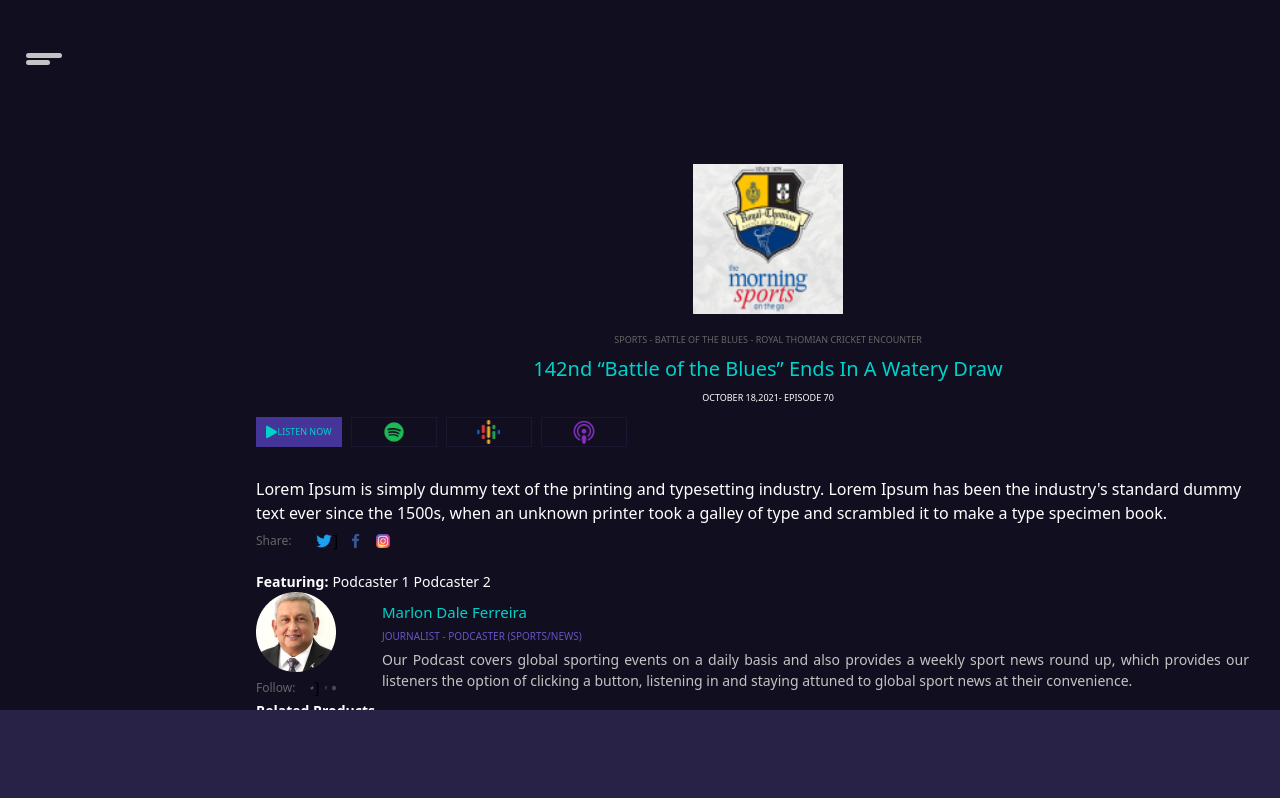
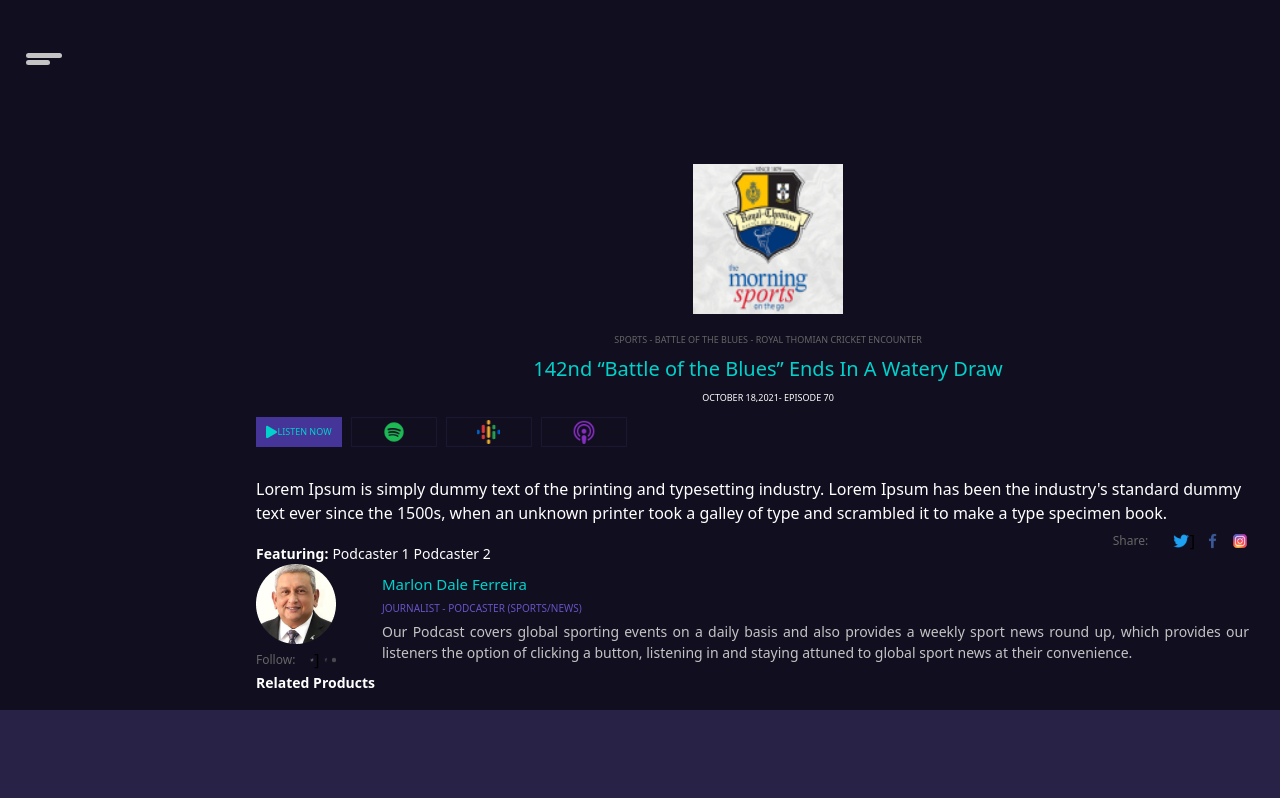
Before and after one commit to tsjayakody/onthego-client, a React (Create React App) app: page /episodes/episodeslist/episodedetail in a window 1280 px wide. Shown: the top 798 px of the page. Built offline with nearby package versions, Linux system fonts and the light colour scheme.

Commit message:
minor improvements on episode detail screen

```diff
--- a/src/components/EpisodeDetailScreen.jsx
+++ b/src/components/EpisodeDetailScreen.jsx
@@ -52,7 +52,7 @@ function EpisodeDetailScreen() {
       </div>
       <div className='pt-[30px] pr-[26px] flex-col relative'>
         <p className='text-#FFFFFF text-[14px text-justify]'>Lorem Ipsum is simply dummy text of the printing and typesetting industry. Lorem Ipsum has been the industry's standard dummy text ever since the 1500s, when an unknown printer took a galley of type and scrambled it to make a type specimen book. </p>
-        <div className='flex pt-[4px] items-center space-x-[9px]'>
+        <div className='flex pt-[4px] mb-[18px] items-center space-x-[9px] absolute right-[31px]'>
           <p className='text-#666666 text-[12px] pr-[20px] w-[50px]'>Share:</p>
           <button onClick={twitterButtonPressed}>
             <img src={twitterIcon} alt=""className='w-[18px] h-[18px] object-fill'/>
```
